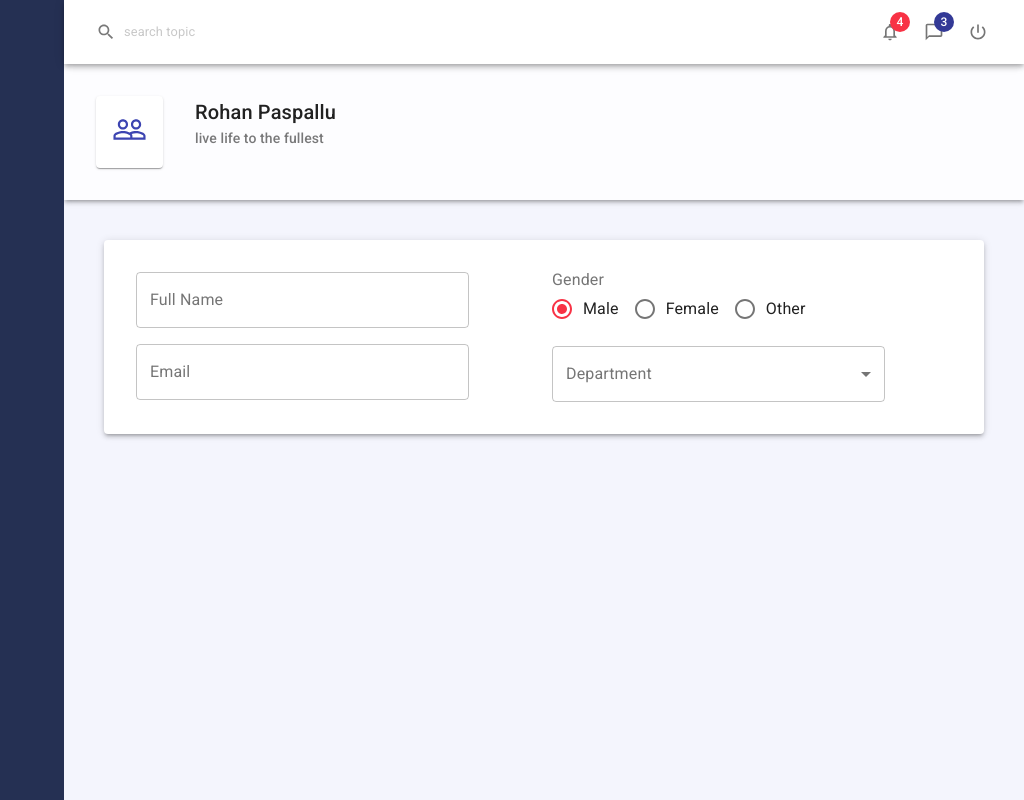
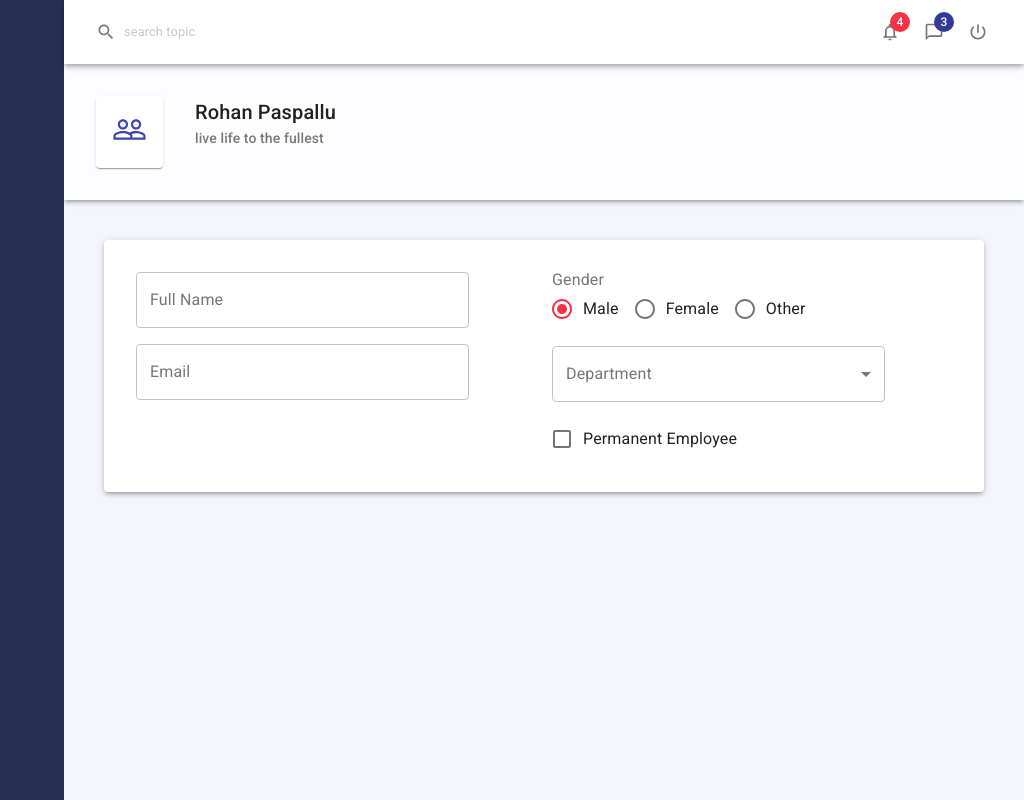
Before and after one commit to rohanpaspallu/react-material-ui, a React (Create React App) app: page / in a window 1280 px wide. Shown: the whole page, without its empty margins (256-1280 px from the left). Built offline with nearby package versions, Linux system fonts and the light colour scheme.

Commit message:
checkbox componet  created

```diff
--- /dev/null
+++ b/src/components/controls/CheckBox.js
@@ -0,0 +1,36 @@
+import {
+  Checkbox as MuiCheckbox,
+  FormControl,
+  FormControlLabel,
+} from '@material-ui/core'
+import React from 'react'
+
+export default function CheckBox(props) {
+  const { name, label, onChange, value } = props
+
+  const convertToDefaultEventPara = (name, value) => ({
+    target: {
+      name,
+      value,
+    },
+  })
+  return (
+    <FormControl>
+      <FormControlLabel
+        control={
+          <MuiCheckbox
+            name={name}
+            color='primary'
+            checked={value}
+            onChange={(e) =>
+              onChange(convertToDefaultEventPara(name, e.target.checked))
+            }
+          >
+            {console.log('name is :  ' + name + 'value is : ' + value)}
+          </MuiCheckbox>
+        }
+        label={label}
+      ></FormControlLabel>
+    </FormControl>
+  )
+}
--- a/src/components/controls/Controls.js
+++ b/src/components/controls/Controls.js
@@ -1,11 +1,13 @@
 import Input from './Input'
 import RadioGroup from './RadioGroup'
 import Select from './Select'
+import CheckBox from './CheckBox'
 
 const Controls = {
   Input,
   RadioGroup,
   Select,
+  CheckBox,
 }
 
 export default Controls
--- a/src/index.js
+++ b/src/index.js
@@ -5,9 +5,10 @@ import App from './App/App'
 import reportWebVitals from './reportWebVitals'
 
 ReactDOM.render(
-  <React.StrictMode>
-    <App />
-  </React.StrictMode>,
+  <App />,
+  // <React.StrictMode>
+
+  // </React.StrictMode>,
   document.getElementById('root')
 )
 
--- a/src/pages/Employees/EmployeeForm.js
+++ b/src/pages/Employees/EmployeeForm.js
@@ -12,6 +12,7 @@ import React, { useState, useEffect } from 'react'
 import { useForm, Form } from '../../components/useForm'
 import Controls from '../../components/controls/Controls'
 import * as employeeService from '../../services/employeeService'
+
 const genderItems = [
   { id: 'male', title: 'Male' },
   { id: 'female', title: 'Female' },
@@ -69,6 +70,12 @@ export default function EmployeeForm() {
             onChange={handleChange}
             options={employeeService.getDepartmentCollection}
           ></Controls.Select>
+          <Controls.CheckBox
+            name='isPermanent'
+            label='Permanent Employee'
+            value={values.isPermanent}
+            onChange={handleChange}
+          ></Controls.CheckBox>
         </Grid>
       </Grid>
     </Form>
```
Also changed, not shown: 1 other file (tests, documents, lock files or other folders).
